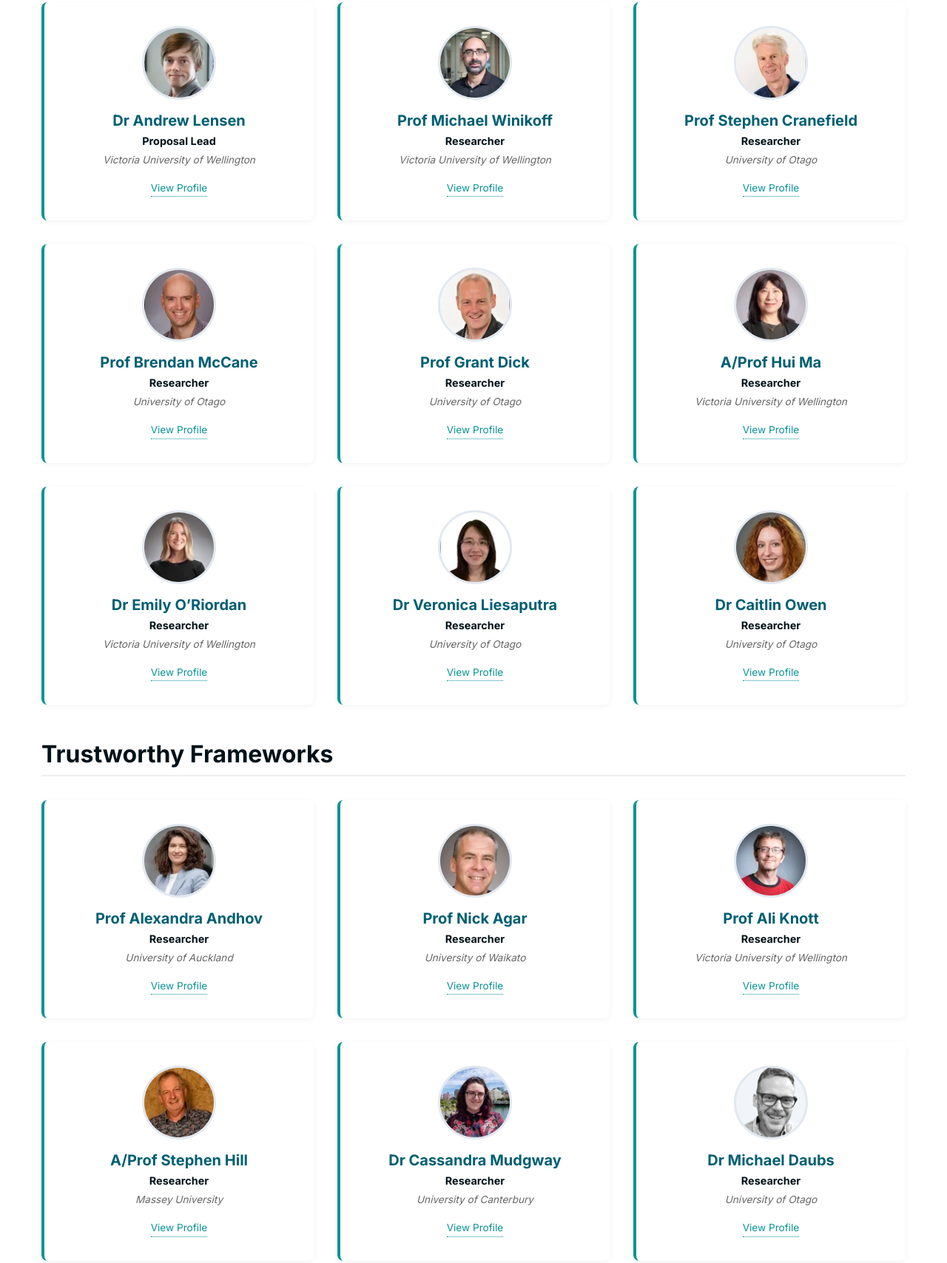
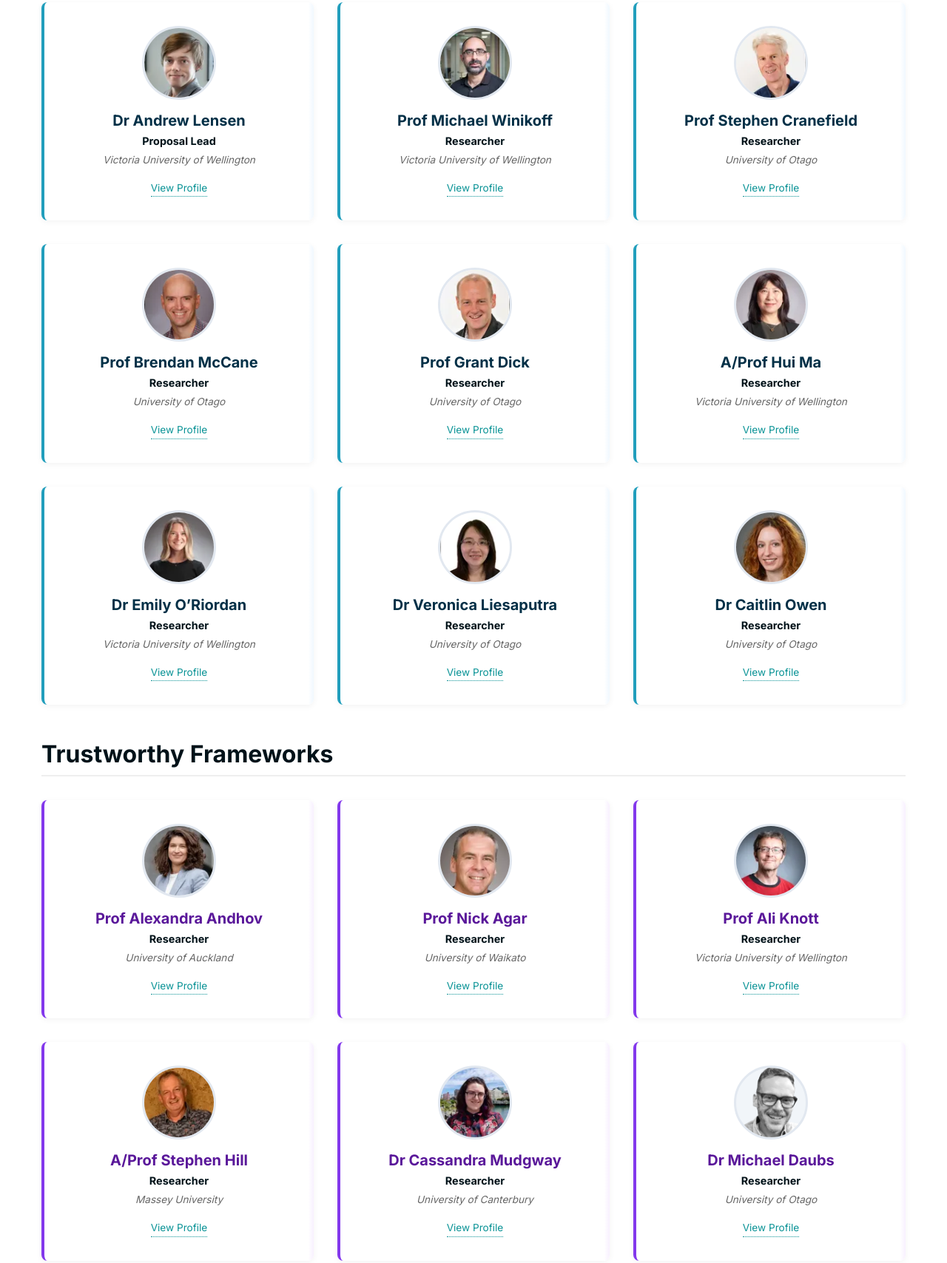
Before and after one commit to rai-platform-nz/rai-platform-nz.github.io, a website built with Vite: page team.html in a window 1280 px wide. Shown: the part 385-2093 px from the top of the page at 74% size. Built offline with nearby package versions, Linux system fonts and the light colour scheme.

Commit message:
feat: Introduce and apply category-specific highlight styles for team cards on the team page.

```diff
--- a/style.css
+++ b/style.css
@@ -427,3 +427,25 @@ footer a {
 .team-card.maori-highlight h3 {
   color: #e63946;
 }
+
+/* Theme Highlights */
+/* Tech (Blue/Cyan) */
+.team-card.tech-highlight {
+  border-left-color: #219ebc;
+  background: linear-gradient(to right, #fff 98%, #f0f8ff 100%);
+}
+.team-card.tech-highlight h3 { color: #023047; } /* Darker contrast */
+
+/* Frameworks (Purple) */
+.team-card.frameworks-highlight {
+  border-left-color: #8338ec;
+  background: linear-gradient(to right, #fff 98%, #f8f0ff 100%);
+}
+.team-card.frameworks-highlight h3 { color: #5a189a; }
+
+/* Systems & Industry (Orange) */
+.team-card.systems-highlight {
+  border-left-color: #fb8500;
+  background: linear-gradient(to right, #fff 98%, #fff8f0 100%);
+}
+.team-card.systems-highlight h3 { color: #c25b00; }
--- a/team.html
+++ b/team.html
@@ -48,7 +48,7 @@
                 <div class="team-section">
                     <h2 class="team-section-title">Trustworthy Technology</h2>
                     <div class="team-grid">
-                        <div class="team-card">
+                        <div class="team-card tech-highlight">
                             <img src="images/team/andrew-lensen-300.webp"
                                 srcset="images/team/andrew-lensen-50.webp 50w, images/team/andrew-lensen-100.webp 100w, images/team/andrew-lensen-165.webp 165w, images/team/andrew-lensen-300.webp 300w"
                                 sizes="100px" alt="Dr Andrew Lensen" class="team-photo">
@@ -57,7 +57,7 @@
                             <div class="affiliation">Victoria University of Wellington</div>
                             <a href="https://people.wgtn.ac.nz/andrew.lensen" target="_blank">View Profile</a>
                         </div>
-                        <div class="team-card">
+                        <div class="team-card tech-highlight">
                             <img src="images/team/michael-winikoff-300.webp"
                                 srcset="images/team/michael-winikoff-50.webp 50w, images/team/michael-winikoff-100.webp 100w, images/team/michael-winikoff-165.webp 165w, images/team/michael-winikoff-300.webp 300w"
                                 sizes="100px" alt="Prof Michael Winikoff" class="team-photo">
@@ -66,7 +66,7 @@
                             <div class="affiliation">Victoria University of Wellington</div>
                             <a href="https://people.wgtn.ac.nz/michael.winikoff" target="_blank">View Profile</a>
                         </div>
-                        <div class="team-card">
+                        <div class="team-card tech-highlight">
                             <img src="images/team/stephen-cranefield-300.webp"
                                 srcset="images/team/stephen-cranefield-50.webp 50w, images/team/stephen-cranefield-100.webp 100w, images/team/stephen-cranefield-165.webp 165w, images/team/stephen-cranefield-300.webp 300w"
                                 sizes="100px" alt="Prof Stephen Cranefield" class="team-photo">
@@ -76,7 +76,7 @@
                             <a href="https://www.otago.ac.nz/school-of-computing/our-people/stephen-cranefield"
                                 target="_blank">View Profile</a>
                         </div>
-                        <div class="team-card">
+                        <div class="team-card tech-highlight">
                             <img src="images/team/brendan-mccane-300.webp"
                                 srcset="images/team/brendan-mccane-50.webp 50w, images/team/brendan-mccane-100.webp 100w, images/team/brendan-mccane-165.webp 165w, images/team/brendan-mccane-300.webp 300w"
                                 sizes="100px" alt="Prof Brendan McCane" class="team-photo">
@@ -86,7 +86,7 @@
                             <a href="https://www.otago.ac.nz/school-of-computing/our-people/brendan_mccane"
                                 target="_blank">View Profile</a>
                         </div>
-                        <div class="team-card">
+                        <div class="team-card tech-highlight">
                             <img src="images/team/grant-dick-300.webp"
                                 srcset="images/team/grant-dick-50.webp 50w, images/team/grant-dick-100.webp 100w, images/team/grant-dick-165.webp 165w, images/team/grant-dick-300.webp 300w"
                                 sizes="100px" alt="Prof Grant Dick" class="team-photo">
@@ -97,7 +97,7 @@
                                 target="_blank">View
                                 Profile</a>
                         </div>
-                        <div class="team-card">
+                        <div class="team-card tech-highlight">
                             <img src="images/team/hui-ma-300.webp"
                                 srcset="images/team/hui-ma-50.webp 50w, images/team/hui-ma-100.webp 100w, images/team/hui-ma-165.webp 165w, images/team/hui-ma-300.webp 300w"
                                 sizes="100px" alt="A/Prof Hui Ma" class="team-photo">
@@ -106,7 +106,7 @@
                             <div class="affiliation">Victoria University of Wellington</div>
                             <a href="https://people.wgtn.ac.nz/hui.ma" target="_blank">View Profile</a>
                         </div>
-                        <div class="team-card">
+                        <div class="team-card tech-highlight">
                             <img src="images/team/emily-o'riordan-300.webp"
                                 srcset="images/team/emily-o'riordan-50.webp 50w, images/team/emily-o'riordan-100.webp 100w, images/team/emily-o'riordan-165.webp 165w, images/team/emily-o'riordan-300.webp 300w"
                                 sizes="100px" alt="Dr Emily O’Riordan" class="team-photo">
@@ -115,7 +115,7 @@
                             <div class="affiliation">Victoria University of Wellington</div>
                             <a href="https://people.wgtn.ac.nz/emily.oriordan" target="_blank">View Profile</a>
                         </div>
-                        <div class="team-card">
+                        <div class="team-card tech-highlight">
                             <img src="images/team/veronica-liesaputra-300.webp"
                                 srcset="images/team/veronica-liesaputra-50.webp 50w, images/team/veronica-liesaputra-100.webp 100w, images/team/veronica-liesaputra-165.webp 165w, images/team/veronica-liesaputra-300.webp 300w"
                                 sizes="100px" alt="Dr Veronica Liesaputra" class="team-photo">
@@ -125,7 +125,7 @@
                             <a href="https://www.otago.ac.nz/school-of-computing/our-people/veronica-liesaputra"
                                 target="_blank">View Profile</a>
                         </div>
-                        <div class="team-card">
+                        <div class="team-card tech-highlight">
                             <img src="images/team/caitlin-owen-300.webp"
                                 srcset="images/team/caitlin-owen-50.webp 50w, images/team/caitlin-owen-100.webp 100w, images/team/caitlin-owen-165.webp 165w, images/team/caitlin-owen-300.webp 300w"
                                 sizes="100px" alt="Dr Caitlin Owen" class="team-photo">
@@ -141,7 +141,7 @@
                 <div class="team-section">
                     <h2 class="team-section-title">Trustworthy Frameworks</h2>
                     <div class="team-grid">
-                        <div class="team-card">
+                        <div class="team-card frameworks-highlight">
                             <img src="images/team/alexandra-andhov-300.webp"
                                 srcset="images/team/alexandra-andhov-50.webp 50w, images/team/alexandra-andhov-100.webp 100w, images/team/alexandra-andhov-165.webp 165w, images/team/alexandra-andhov-300.webp 300w"
                                 sizes="100px" alt="Prof Alexandra Andhov" class="team-photo">
@@ -150,7 +150,7 @@
                             <div class="affiliation">University of Auckland</div>
                             <a href="https://profiles.auckland.ac.nz/alexandra-andhov" target="_blank">View Profile</a>
                         </div>
-                        <div class="team-card">
+                        <div class="team-card frameworks-highlight">
                             <img src="images/team/nick-agar-300.webp"
                                 srcset="images/team/nick-agar-50.webp 50w, images/team/nick-agar-100.webp 100w, images/team/nick-agar-165.webp 165w, images/team/nick-agar-300.webp 300w"
                                 sizes="100px" alt="Prof Nick Agar" class="team-photo">
@@ -159,7 +159,7 @@
                             <div class="affiliation">University of Waikato</div>
                             <a href="https://profiles.waikato.ac.nz/nick.agar" target="_blank">View Profile</a>
                         </div>
-                        <div class="team-card">
+                        <div class="team-card frameworks-highlight">
                             <img src="images/team/ali-knott-300.webp"
                                 srcset="images/team/ali-knott-50.webp 50w, images/team/ali-knott-100.webp 100w, images/team/ali-knott-165.webp 165w, images/team/ali-knott-300.webp 300w"
                                 sizes="100px" alt="Prof Ali Knott" class="team-photo">
@@ -168,7 +168,7 @@
                             <div class="affiliation">Victoria University of Wellington</div>
                             <a href="https://people.wgtn.ac.nz/ali.knott" target="_blank">View Profile</a>
                         </div>
-                        <div class="team-card">
+                        <div class="team-card frameworks-highlight">
                             <img src="images/team/stephen-hill-300.webp"
                                 srcset="images/team/stephen-hill-50.webp 50w, images/team/stephen-hill-100.webp 100w, images/team/stephen-hill-165.webp 165w, images/team/stephen-hill-300.webp 300w"
                                 sizes="100px" alt="A/Prof Stephen Hill" class="team-photo">
@@ -179,7 +179,7 @@
                                 target="_blank">View
                                 Profile</a>
                         </div>
-                        <div class="team-card">
+                        <div class="team-card frameworks-highlight">
                             <img src="images/team/cassandra-mudgway-300.webp"
                                 srcset="images/team/cassandra-mudgway-50.webp 50w, images/team/cassandra-mudgway-100.webp 100w, images/team/cassandra-mudgway-165.webp 165w, images/team/cassandra-mudgway-300.webp 300w"
                                 sizes="100px" alt="Dr Cassandra Mudgway" class="team-photo">
@@ -189,7 +189,7 @@
                             <a href="https://profiles.canterbury.ac.nz/Cassandra-Mudgway" target="_blank">View
                                 Profile</a>
                         </div>
-                        <div class="team-card">
+                        <div class="team-card frameworks-highlight">
                             <img src="images/team/michael-daubs-300.webp"
                                 srcset="images/team/michael-daubs-50.webp 50w, images/team/michael-daubs-100.webp 100w, images/team/michael-daubs-165.webp 165w, images/team/michael-daubs-300.webp 300w"
                                 sizes="100px" alt="Dr Michael Daubs" class="team-photo">
@@ -198,7 +198,7 @@
                             <div class="affiliation">University of Otago</div>
                             <a href="https://www.otago.ac.nz/mfco/staff/michael-daubs" target="_blank">View Profile</a>
                         </div>
-                        <div class="team-card">
+                        <div class="team-card frameworks-highlight">
                             <img src="images/team/olivia-erdelyi-300.webp"
                                 srcset="images/team/olivia-erdelyi-50.webp 50w, images/team/olivia-erdelyi-100.webp 100w, images/team/olivia-erdelyi-165.webp 165w, images/team/olivia-erdelyi-300.webp 300w"
                                 sizes="100px" alt="Dr Olivia J Erdelyi" class="team-photo">
@@ -207,7 +207,7 @@
                             <div class="affiliation">University of Canterbury</div>
                             <a href="https://profiles.canterbury.ac.nz/Olivia-Erdelyi" target="_blank">View Profile</a>
                         </div>
-                        <div class="team-card">
+                        <div class="team-card frameworks-highlight">
                             <img src="images/team/ethan-plaut-300.webp"
                                 srcset="images/team/ethan-plaut-50.webp 50w, images/team/ethan-plaut-100.webp 100w, images/team/ethan-plaut-165.webp 165w, images/team/ethan-plaut-300.webp 300w"
                                 sizes="100px" alt="Dr Ethan Plaut" class="team-photo">
@@ -216,7 +216,7 @@
                             <div class="affiliation">University of Auckland</div>
                             <a href="https://profiles.auckland.ac.nz/e-plaut" target="_blank">View Profile</a>
                         </div>
-                        <div class="team-card">
+                        <div class="team-card frameworks-highlight">
                             <img src="images/team/andrew-richmond-300.webp"
                                 srcset="images/team/andrew-richmond-50.webp 50w, images/team/andrew-richmond-100.webp 100w, images/team/andrew-richmond-165.webp 165w, images/team/andrew-richmond-300.webp 300w"
                                 sizes="100px" alt="Dr Andrew Richmond" class="team-photo">
@@ -230,7 +230,7 @@
                 <div class="team-section">
                     <h2 class="team-section-title">Trustworthy Systems & Industry</h2>
                     <div class="team-grid">
-                        <div class="team-card">
+                        <div class="team-card systems-highlight">
                             <img src="images/team/andrew-chen-300.webp"
                                 srcset="images/team/andrew-chen-50.webp 50w, images/team/andrew-chen-100.webp 100w, images/team/andrew-chen-165.webp 165w, images/team/andrew-chen-300.webp 300w"
                                 sizes="100px" alt="Dr Andrew Chen" class="team-photo">
@@ -239,7 +239,7 @@
                             <div class="affiliation">Koi Tū (UoA)</div>
                             <a href="https://www.andrewchen.nz/" target="_blank">View Profile</a>
                         </div>
-                        <div class="team-card">
+                        <div class="team-card systems-highlight">
                             <img src="images/team/chris-mcgavin-300.webp"
                                 srcset="images/team/chris-mcgavin-50.webp 50w, images/team/chris-mcgavin-100.webp 100w, images/team/chris-mcgavin-165.webp 165w, images/team/chris-mcgavin-300.webp 300w"
                                 sizes="100px" alt="Chris McGavin" class="team-photo">
@@ -248,14 +248,14 @@
                             <div class="affiliation">LensenMcGavin AI</div>
                             <a href="https://lm-ai.nz/" target="_blank">View Profile</a>
                         </div>
-                        <div class="team-card">
+                        <div class="team-card systems-highlight">
                             <img src="images/team/paul-seiler-300.webp"
                                 srcset="images/team/paul-seiler-50.webp 50w, images/team/paul-seiler-100.webp 100w, images/team/paul-seiler-165.webp 165w, images/team/paul-seiler-300.webp 300w"
                                 sizes="100px" alt="Paul Seiler" class="team-photo">
                             <h3>Paul Seiler</h3>
                             <div class="role">Industry Partner</div>
                         </div>
-                        <div class="team-card">
+                        <div class="team-card systems-highlight">
                             <img src="images/team/deane-sloan-300.webp"
                                 srcset="images/team/deane-sloan-50.webp 50w, images/team/deane-sloan-100.webp 100w, images/team/deane-sloan-165.webp 165w, images/team/deane-sloan-300.webp 300w"
                                 sizes="100px" alt="Deane Sloan" class="team-photo">
@@ -263,7 +263,7 @@
                             <div class="role">Industry Partner</div>
                             <div class="affiliation">Equinox IT</div>
                         </div>
-                        <div class="team-card">
+                        <div class="team-card systems-highlight">
                             <img src="images/team/dave-moskovitz-300.webp"
                                 srcset="images/team/dave-moskovitz-50.webp 50w, images/team/dave-moskovitz-100.webp 100w, images/team/dave-moskovitz-165.webp 165w, images/team/dave-moskovitz-300.webp 300w"
                                 sizes="100px" alt="Dave Moskovitz" class="team-photo">
@@ -271,7 +271,7 @@
                             <div class="role">Industry Partner</div>
                             <div class="affiliation">AngelHQ / Director</div>
                         </div>
-                        <div class="team-card">
+                        <div class="team-card systems-highlight">
                             <img src="images/team/david-eyers-300.webp"
                                 srcset="images/team/david-eyers-50.webp 50w, images/team/david-eyers-100.webp 100w, images/team/david-eyers-165.webp 165w, images/team/david-eyers-300.webp 300w"
                                 sizes="100px" alt="Prof David Eyers" class="team-photo">
@@ -282,7 +282,7 @@
                                 target="_blank">View
                                 Profile</a>
                         </div>
-                        <div class="team-card">
+                        <div class="team-card systems-highlight">
                             <img src="images/team/heitor-gomes-300.webp"
                                 srcset="images/team/heitor-gomes-50.webp 50w, images/team/heitor-gomes-100.webp 100w, images/team/heitor-gomes-165.webp 165w, images/team/heitor-gomes-300.webp 300w"
                                 sizes="100px" alt="Dr Heitor Gomes" class="team-photo">
```
